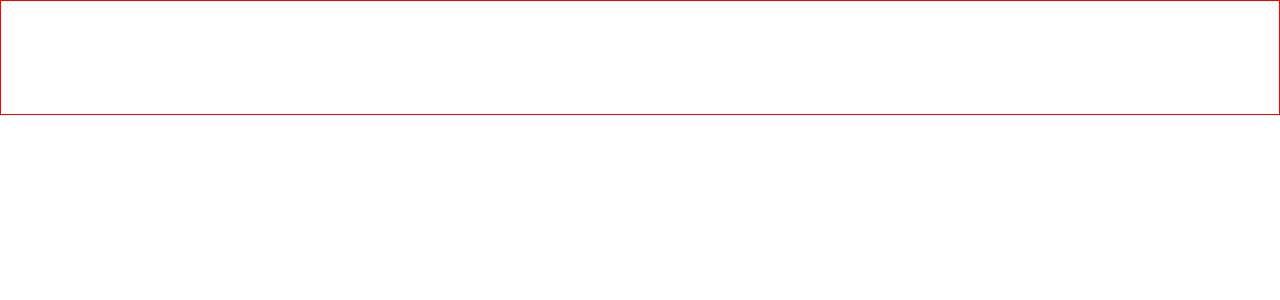
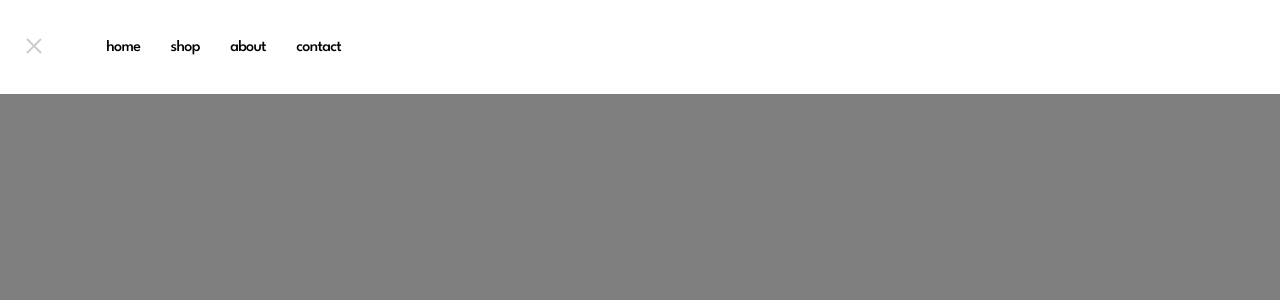
Before and after one commit to nkweku66/ecommerce_homepage, a React (Vite) app: page / in a window 1280 px wide. Both pictures are taken after a click on the button 35 px from the left and 57 px from the top of the page. Shown: the top 300 px of the page. Built offline with nearby package versions, Linux system fonts and the light colour scheme; the HTML template or start-up script is replaced by a standard one.

Commit message:
Add nav menu
Create the nav menu with its elements and apply a background shadown drop to it

```diff
--- a/src/Styles/GlobalStyles.ts
+++ b/src/Styles/GlobalStyles.ts
@@ -9,10 +9,10 @@ const GlobalStyle = createGlobalStyle`
 
     body {
         font-family: 'League Spartan', sans-serif;
-        width: 27.5%;
-        border: 1px solid red;
+        width: 23.44em;
+        /* border: 1px solid red; */
 
-        @media (max-width: 1440px) {
+        @media (1439px <= width <= 1440px) {
             width: 100%;
         }
     }
--- a/src/components/navbar/Navbar.styles.ts
+++ b/src/components/navbar/Navbar.styles.ts
@@ -1,4 +1,8 @@
 import styled from 'styled-components'
+
+type Props = {
+    visible: boolean;
+}
 
 const Contain = styled.div`
     width: 375px;
@@ -24,22 +28,35 @@ const NavLogo = styled.img`
     cursor: pointer;
 `
 
-const Navmenu = styled.div`
-    display: none;
+const Navmenu = styled.nav<Props>`
+    display: ${props => props.visible ? 'flex' : 'none'};
+    position: absolute;
+    /* justify-content: space-between; */
+    align-items: center;
+    top: 0;
+    left: 0;
+    width: 100%;
+    height: 11vh;
+    background-color: #fff;
+    padding: 2.95em 1.64em;
+    box-shadow: 0 0 100px 10000px rgba(0, 0, 0, 0.5);
+    transition: ease-out 0.5s;
 `
 
 const Navlinks = styled.ul`
     list-style: none;
     display: flex;
-    gap: 1rem;
+    gap: 1.9rem;
     margin: 0;
     padding: 0;
+    margin-left: 4em;
 `
 
 const Navlink = styled.a`
     text-decoration: none;
-    color: #333;
-    font-weight: bold;
+    color: #000;
+    font-weight: 500;
+    letter-spacing: -0.67px;
     transition: color 0.3s ease;
 
     &:hover {
--- a/src/components/navbar/Navbar.tsx
+++ b/src/components/navbar/Navbar.tsx
@@ -1,20 +1,48 @@
-import React from 'react'
+import { useEffect, useState, useRef } from 'react'
 import * as S from './Navbar.styles'
 import logo from '/src/assets/images/logo.svg'
 
 
 const Navbar: React.FC = () => {
+
+  const [isMenuClicked, setIsMenuClicked] = useState<boolean>(false)
+  const menuRef = useRef<HTMLButtonElement>(null);
+
+  const toggleMenu = () => {
+    setIsMenuClicked((prev) => !prev)
+  }
+
+  // Add click outside event listener to close menu when clicking outside of menu
+  useEffect(() => {
+    const closeMenu = (e: MouseEvent) => {
+      if (menuRef.current && !menuRef.current.contains(e.target as Node)) {
+        setIsMenuClicked(false);
+      }
+    };
+    if (isMenuClicked) {
+      document.addEventListener('mousedown', closeMenu);
+    }
+    return () => {
+      document.removeEventListener('mousedown', closeMenu);
+    };
+  }, [isMenuClicked]);
+
   return (
     <>
       <S.Nav>
-          <S.NavMenuButton>
+          <S.NavMenuButton onClick={toggleMenu}>
             <svg width="20" height="14" xmlns="http://www.w3.org/2000/svg">
               <path d="M20 12v2H0v-2h20zm0-6v2H0V6h20zm0-6v2H0V0h20z" fill="#FFF" fill-rule="evenodd"/>
             </svg>
           </S.NavMenuButton>
           <S.NavLogo src={logo} />
       </S.Nav>
-      <S.Navmenu>
+      <S.Navmenu visible={isMenuClicked}>
+          <S.NavMenuButton ref={menuRef} onClick={toggleMenu}>
+            <svg width="16" height="16" xmlns="http://www.w3.org/2000/svg">
+              <path d="M14.364.222l1.414 1.414L9.414 8l6.364 6.364-1.414 1.414L8 9.414l-6.364 6.364-1.414-1.414L6.586 8 .222 1.636 1.636.222 8 6.586 14.364.222z" fill="#000" fill-rule="evenodd" opacity=".201"/>
+            </svg>
+          </S.NavMenuButton>
           <S.Navlinks>
               <S.Navlink>home</S.Navlink>
               <S.Navlink>shop</S.Navlink>
```
